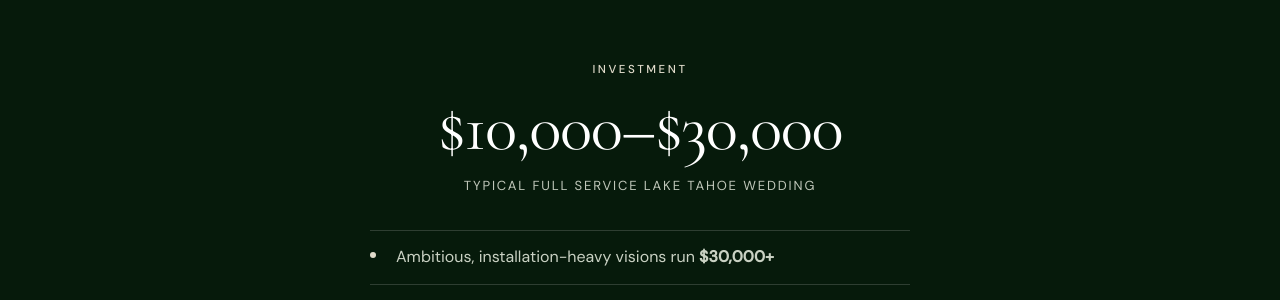
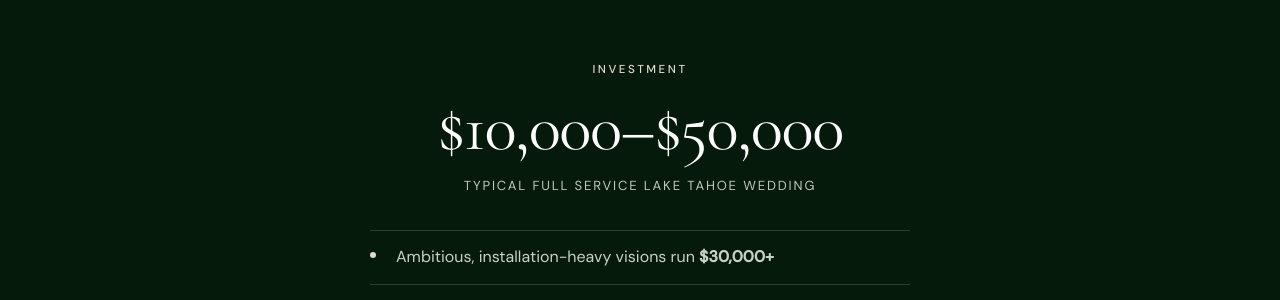
Before and after one commit to jshplhm/goldenflowers, a Jekyll site: the page built from weddings/index.md, in a window 1280 px wide and 900 px high, scrolled down 3383 px. Shown: the part 173-473 px from the top of the window. Built offline with Jekyll 4.4.1, drawn with Linux system fonts in a browser that asks for light colours.

Commit message:
Update site copy in _data/weddings.yml via inline editor

```diff
--- a/_data/weddings.yml
+++ b/_data/weddings.yml
@@ -78,7 +78,7 @@ included:
         anything. You know exactly what you're getting, and why.
 pricing:
   label: Investment
-  price: $10,000–$30,000
+  price: $10,000–$50,000
   price_sub: Typical Full service Lake Tahoe wedding
   points:
     - Ambitious, installation-heavy visions run **$30,000+**
```
